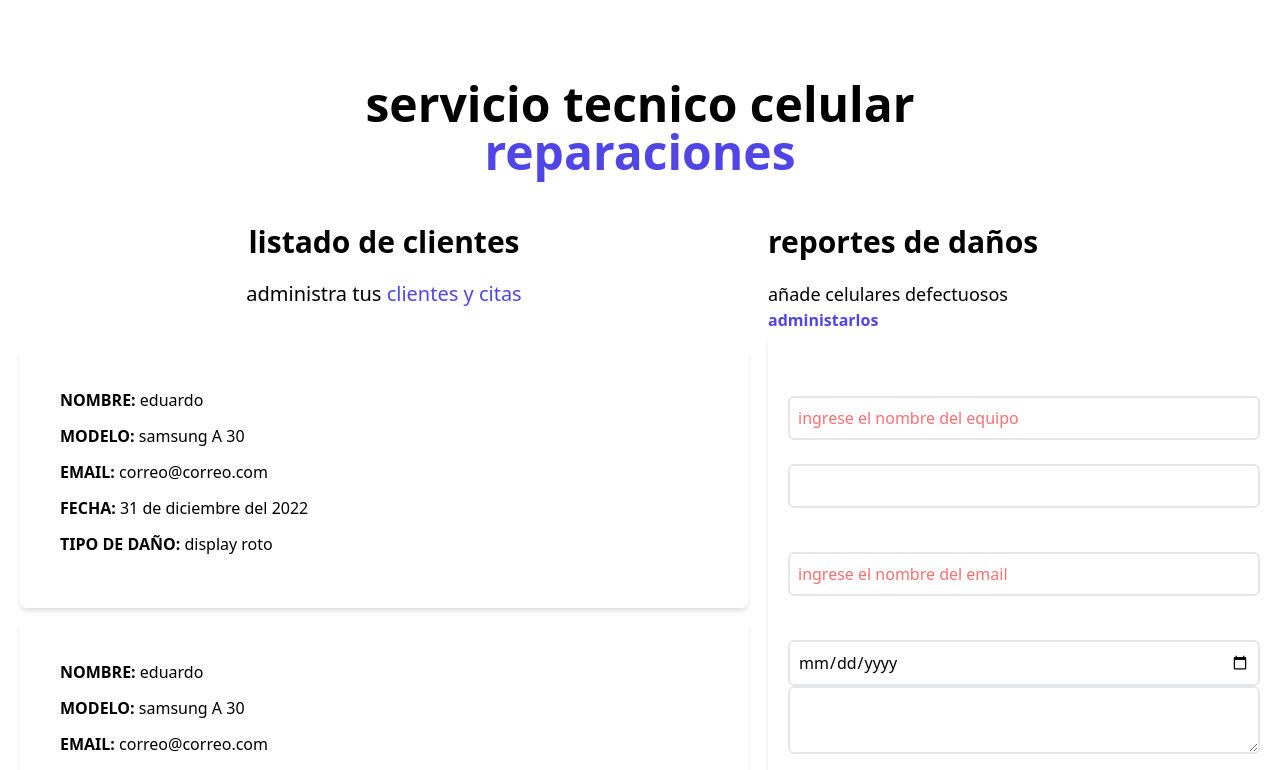
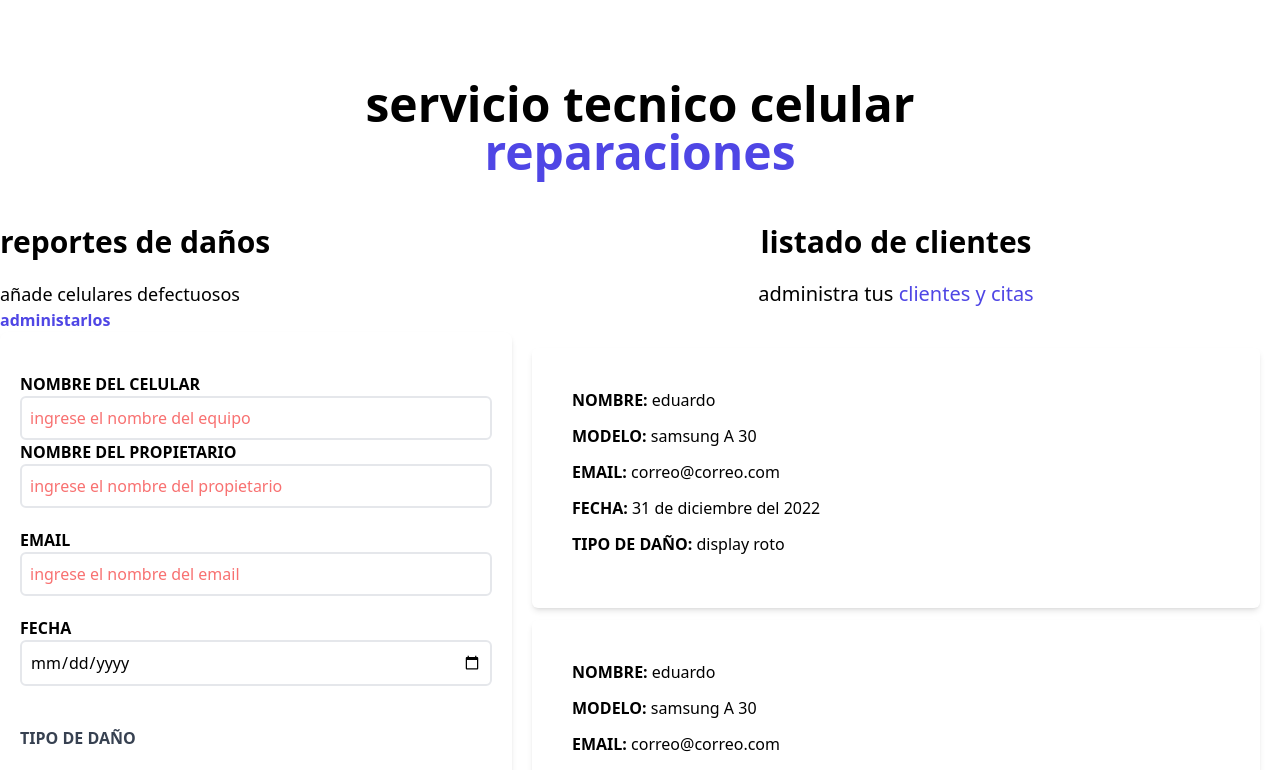
Before and after one commit to eduardo88tafur/-citas-react, a React (Create React App) app: page / in a window 1280 px wide. Shown: the top 770 px of the page. Built offline with nearby package versions, Linux system fonts and the light colour scheme.

Commit message:
estados y props

```diff
--- a/src/App.js
+++ b/src/App.js
@@ -2,16 +2,24 @@ import {useState} from "react"
 import Header from "./components/Header"
 import ListadoPacientes from "./components/ListadoPaciente"
 import Formulario from "./components/Formulario"
+
 function App(){
-  const [pacientes, setPacientes]=useState([]);
+  const [clientes, setClientes]=useState([]);
+
+
     return(
       <div className="container mx-auto mt-20">
         <Header/>
         <div className="mt-12 flex">
+        <Formulario
+        clientes={clientes}
+        setClientes={setClientes}
+        />
         <ListadoPacientes/>
-        <Formulario/>
-        </div>
-        </div>
+      </div>
+      </div>
+
     )
-}
+    }
+
 export default App
--- /dev/null
+++ b/src/components/Error.jsx
@@ -0,0 +1,11 @@
+
+import react from "react";
+const Error = ({children}) => {
+  return  (
+    <div className="bg-red-800 text-white text-center p-3 uppercase font-bold mb-3 rounded-md">
+    {children}
+  </div>
+  )
+};
+
+export default Error;
--- a/src/components/Formulario.jsx
+++ b/src/components/Formulario.jsx
@@ -1,25 +1,39 @@
 import { useState, useEffect } from "react";
+import Error from "./Error";
 
-const Formulario = () => {
+const Formulario = ({clientes,setClientes}) => {
+
   const [nombre, setNombre] = useState("");
-  const [propietario, setPropietario] = useState(" ");
-  const [email, setEmail] = useState(" ");
-  const [fecha, setFecha] = useState(" ");
+  const [propietario, setPropietario] = useState("");
+  const [email, setEmail] = useState("");
+  const [fecha, setFecha] = useState("");
+  const [dano, setDano] = useState("");
   const [error, setError] = useState(false);
-  const [daño, setDaño] = useState(" ");
 
   const handleSubmit=(e)=>{
     e.preventDefault();
-
-
-  if ([nombre, propietario, email, fecha, daño].includes("")) {
+  if ([nombre, propietario, email, fecha, dano].includes("")) {
     console.log("tienes un campo vacio");
     setError(true);
     return;
     }
     setError(false);
+    const objetoCliente={
+      nombre,
+     propietario,
+     email,
+     fecha,
+     dano
+   }
 
+  setClientes([...clientes,objetoCliente]);
+  setNombre("")
+  setPropietario("")
+  setEmail("")
+  setFecha("")
+  setDano("")
 }
+
 
   return (
     <div className="md:w-1/2 lg:w-2/5">
@@ -30,15 +44,11 @@ const Formulario = () => {
         onSubmit={handleSubmit}
         className="bg-white shadow-md rounded-lg py-10 px-5"
           >
-        {error && (
-          <div className="bg-red-800 text-white text-center p-3 uppercase font-bold mb-3 rounded-md">
-            <p>todos los campos son obligatorios</p>
-          </div>
-        )}
+        {error && <Error><p>todos los campos son obligatorios</p></Error>}
         <div className="mb-5">
           <label
             htmlFor="celular"
-            className="block text-white uppercase font-bold"
+            className="block text-black uppercase font-bold"
           >
             nombre del celular
           </label>
@@ -53,7 +63,7 @@ const Formulario = () => {
           <div className="mb-5">
             <label
               htmlFor="propietario"
-              className="block text-white uppercase font-bold"
+              className="block text-black uppercase font-bold"
             >
               nombre del propietario
             </label>
@@ -69,9 +79,9 @@ const Formulario = () => {
           <div className="mb-5">
             <label
               htmlFor="email"
-              className="block text-white uppercase font-bold"
+              className="block text-black uppercase font-bold"
             >
-              nombre del email
+               email
             </label>
             <input
               type="email"
@@ -85,7 +95,7 @@ const Formulario = () => {
           <div className="mb-5">
             <label
               htmlFor="fecha"
-              className="block text-white uppercase font-bold"
+              className="block text-black uppercase font-bold"
             >
               fecha
             </label>
@@ -95,14 +105,18 @@ const Formulario = () => {
               placeholder="ingrese la fecha"
               className=" border-2 w-full p-2 mt placeholder-red-400 rounded-md"
               value={fecha}
-              onChange={(e) => setFecha(e.target.valuue)}
+              onChange={(e) => setFecha(e.target.value)}
             />
+            <div
+            className="mb-5">
+              <label htmlFor="tipo de daño" className="block text-gray-700 uppercase font-bold  mt-10 ">tipo de daño</label>
+            </div>
             <textarea
               id="daño"
               className=" border-2 w-full p-2 mt placeholder-red-400 rounded-md"
               placeholder="describa el tipo de daño"
-              value={daño}
-              onChange={(e) => setDaño(e.target.valuue)}
+              value={dano}
+              onChange={(e) => setDano(e.target.value)}
             ></textarea>
           </div>
           <input
--- a/src/components/Header.jsx
+++ b/src/components/Header.jsx
@@ -1,4 +1,5 @@
-function Header(){
+function Header(props){
+    console.log(props);
 
     return(
         <h1 className="font-black text-5xl text-center md:w-2/3 mx-auto">
--- a/src/components/Tafur.jsx
+++ /dev/null
@@ -1,10 +0,0 @@
-import ReactDOM from 'react-dom';
-function Tafur(){
-
-    return(
-    <div>
-    <h1>este es un titulo mejor</h1>
-    </div>
-    )
-}
-export default Tafur;
```
Lines whose indentation alone changed are shown as unchanged.
